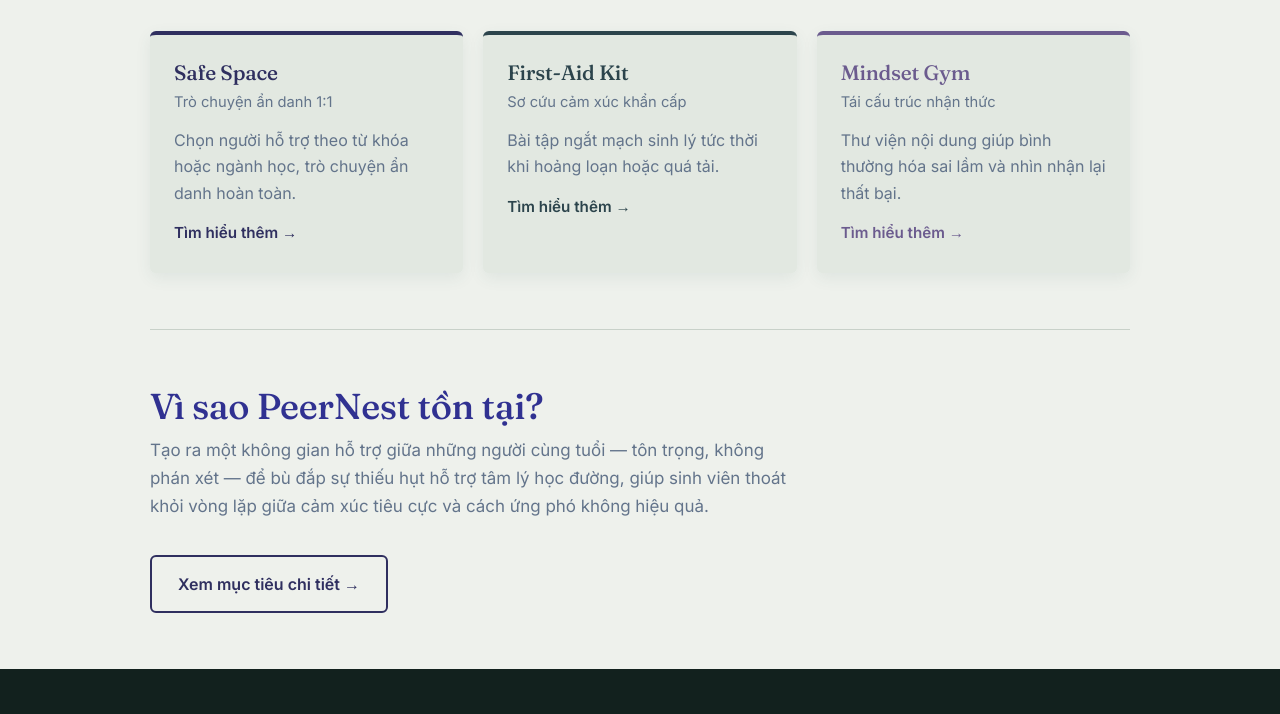
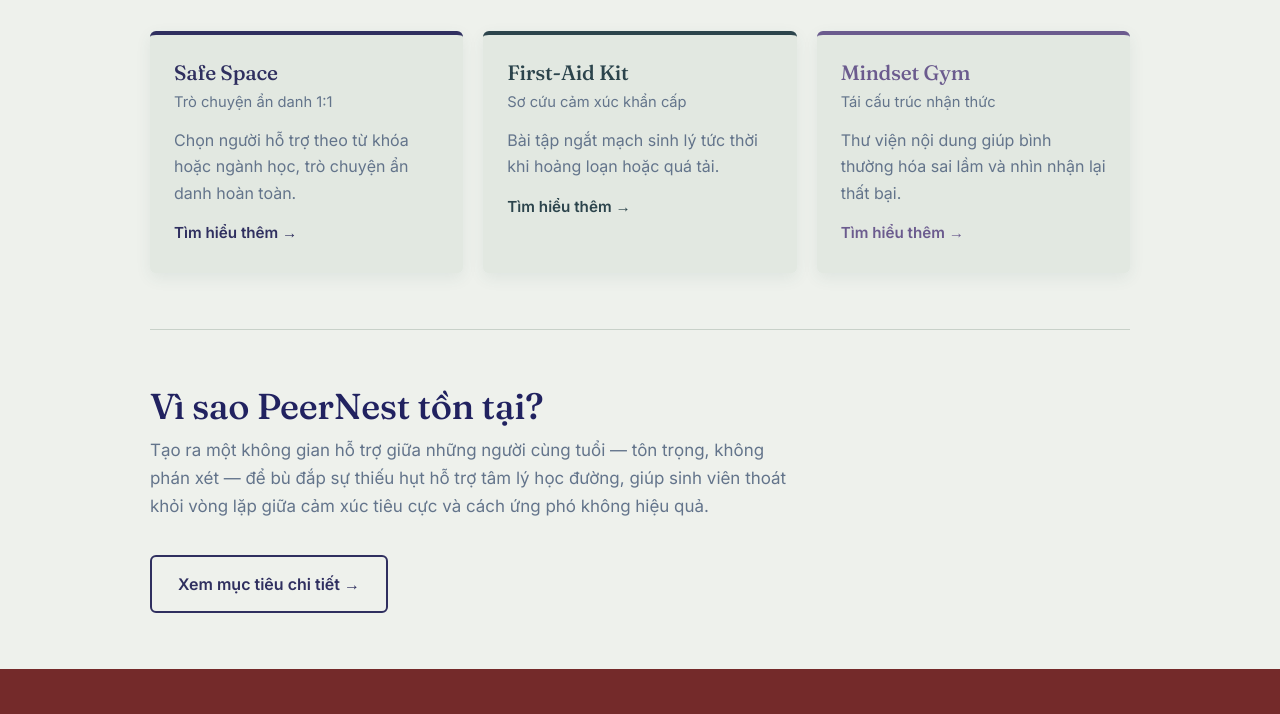
Before and after one commit to MinhTuan-png/PeerNest, a website: page index.html in a window 1280 px wide. Shown: the part 747-1461 px from the top of the page. Drawn offline with Linux system fonts and the light colour scheme.

Commit message:
Update index.html

```diff
--- a/index.html
+++ b/index.html
@@ -20,7 +20,7 @@
     :root {
       --paper: #eef1ec;
       --paper-deep: #e3e8e2;
-      --ink: #303191;
+      --ink: #212260;
       --ink-soft: #63748b;
       --teal: #2f2f5f;
       --teal-dark: #242a4b;
@@ -29,8 +29,8 @@
       --card: #e2e8e1;
       --card-dark: #d8e0d9;
       --line: #c8d1c9;
-      --dark: #12211e;
-      --dark-soft: #1d302b;
+      --dark: #742a2a;
+      --dark-soft: #6c4141;
 
       box-sizing: border-box;
     }
```
